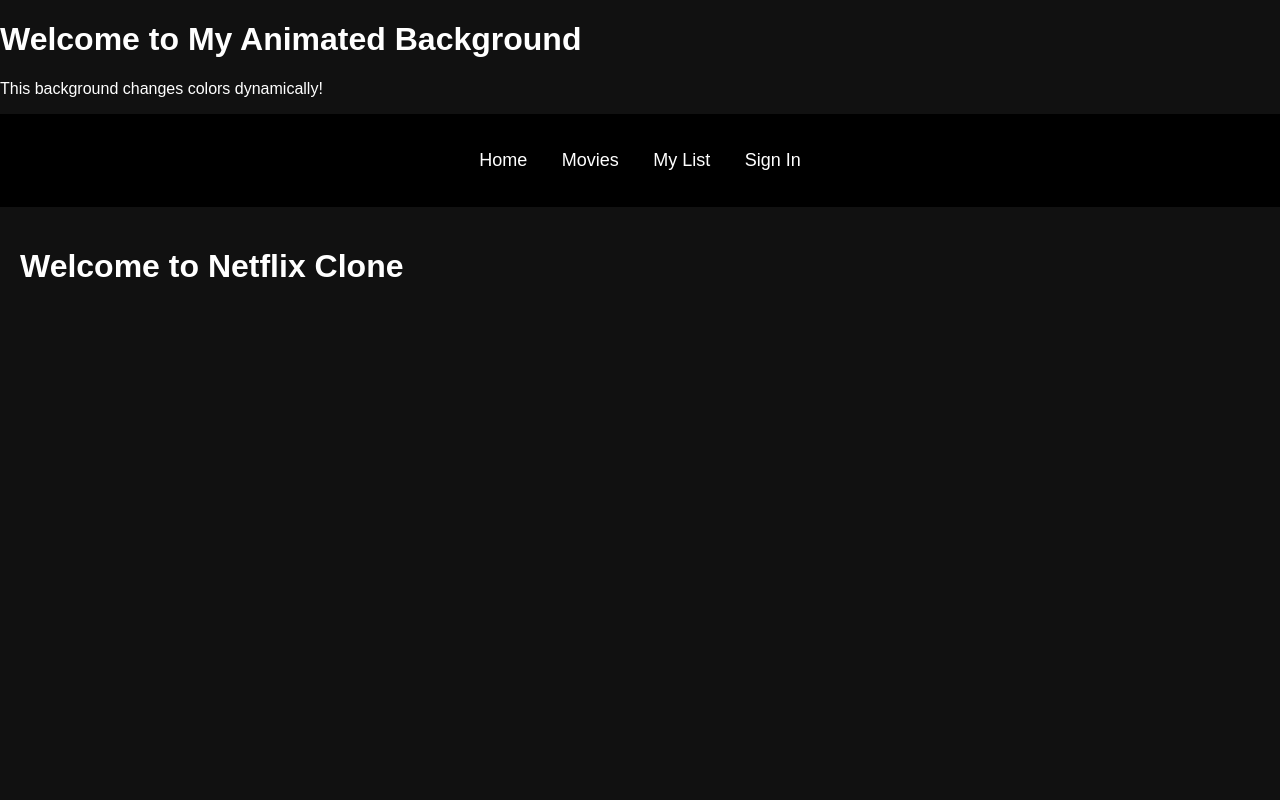
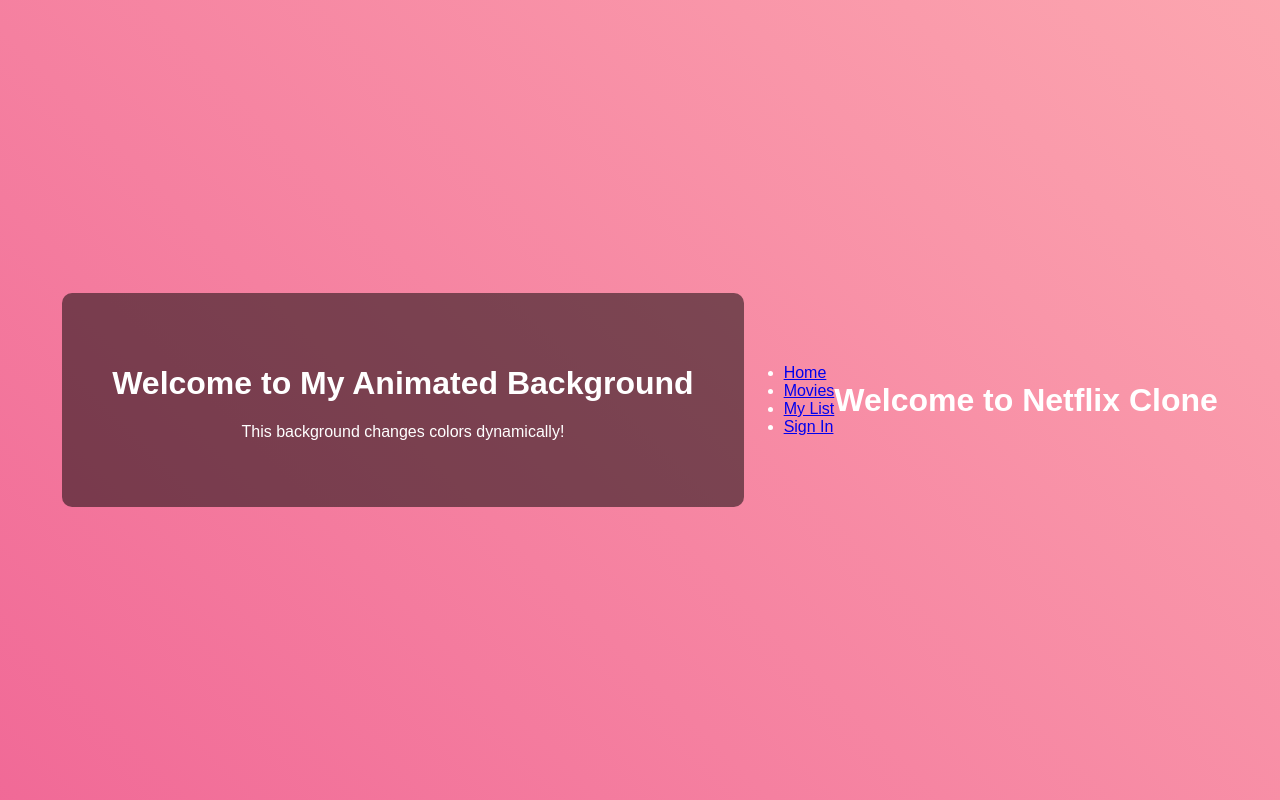
Before and after one commit to boudenthebest/watchhub, a PHP site: page / in a window 1280 px wide. Run offline with PHP 8.4, Linux system fonts and the light colour scheme.

Commit message:
Update styles.css

```diff
--- a/styles.css
+++ b/styles.css
@@ -1,46 +1,33 @@
 /* styles.css */
 body {
-    font-family: Arial, sans-serif;
-    background-color: #111;
-    color: #fff;
     margin: 0;
+    padding: 0;
+    height: 100vh; /* يجعل الخلفية تغطي كامل الشاشة */
+    background: linear-gradient(45deg, #ff6b6b, #f06595, #ffb6b6, #a1c4fd); /* التدرج اللوني */
+    background-size: 400% 400%; /* تكبير مساحة الخلفية لتتحرك بشكل ملحوظ */
+    animation: gradientAnimation 10s ease infinite; /* تطبيق الحركة */
+    display: flex; /* لضبط المحتوى في الوسط */
+    justify-content: center; /* التوسيط أفقي */
+    align-items: center; /* التوسيط عمودي */
+    color: white; /* النص باللون الأبيض */
+    font-family: 'Arial', sans-serif;
 }
 
-header {
-    background-color: #000;
-    padding: 20px;
-    text-align: center;
+@keyframes gradientAnimation {
+    0% {
+        background-position: 0% 50%;
+    }
+    50% {
+        background-position: 100% 50%;
+    }
+    100% {
+        background-position: 0% 50%;
+    }
 }
 
-nav ul {
-    list-style: none;
-    padding: 0;
+.content {
+    text-align: center; /* توسيط النص */
+    padding: 50px; /* إضافة مسافة حول النص */
+    background: rgba(0, 0, 0, 0.5); /* خلفية مظللة للنص */
+    border-radius: 10px; /* زوايا دائرية */
 }
-
-nav ul li {
-    display: inline-block;
-    margin: 0 15px;
-}
-
-nav ul li a {
-    text-decoration: none;
-    color: white;
-    font-size: 18px;
-}
-
-.main-content {
-    padding: 20px;
-}
-
-#movies-list {
-    display: flex;
-    flex-wrap: wrap;
-    gap: 20px;
-}
-
-.movie {
-    background-color: #333;
-    padding: 10px;
-    width: 200px;
-    text-align: center;
-}
```
